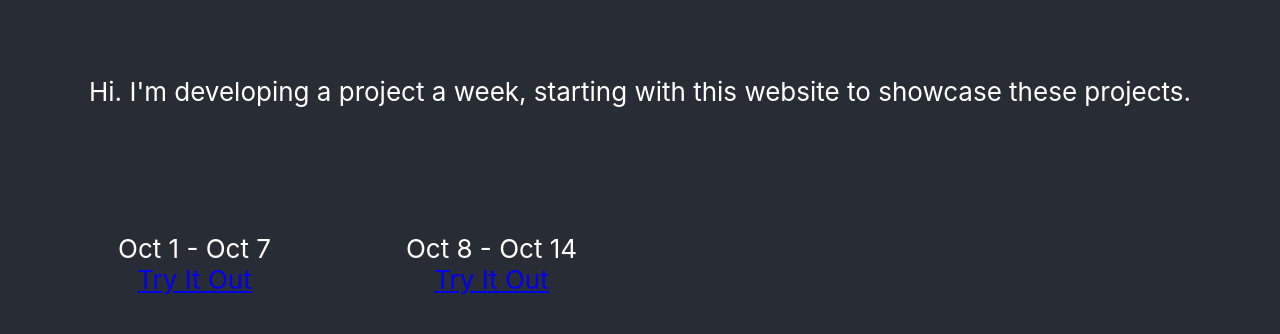
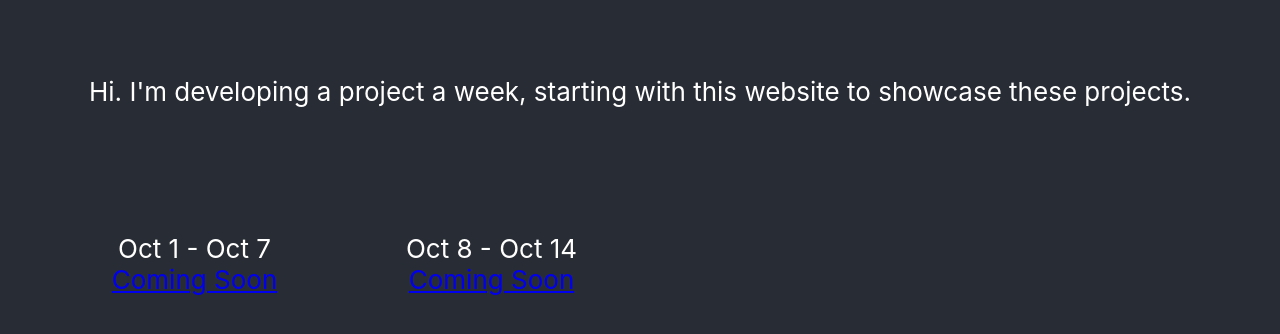
Before and after one commit to matthewjwein/HomePage, a React (Create React App) app: page / in a window 1280 px wide. Shown: the top 334 px of the page. Built offline with nearby package versions, Linux system fonts and the light colour scheme.

Commit message:
Text update

```diff
--- a/src/components/ProjectCard.tsx
+++ b/src/components/ProjectCard.tsx
@@ -13,7 +13,7 @@ const Post: React.FC<ProjectProps> = ({ id, title, tags }) => {
         <Card className="Project">
             <Card.Body>
                 <Card.Title>{title}</Card.Title>
-                <Link to={`/project/${id}`}>Try It Out</Link>
+                <Link to={`/project/${id}`}>Coming Soon</Link>
             </Card.Body>
         </Card>
     );
```
Also changed, not shown: 1 other file (tests, documents, lock files or other folders).
